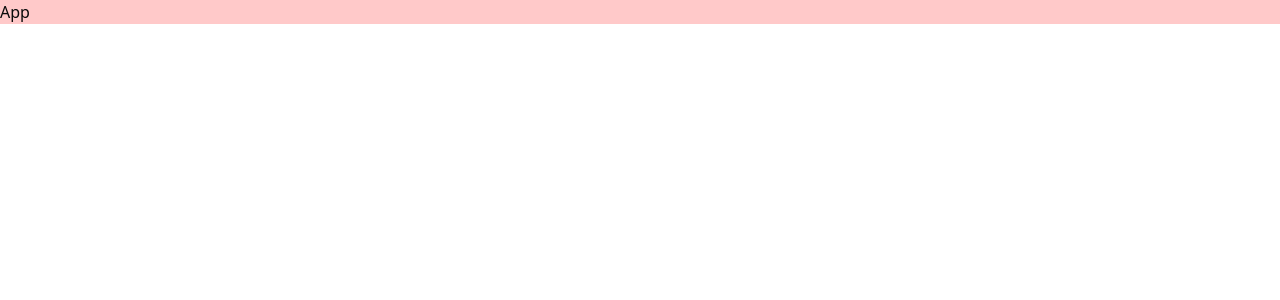
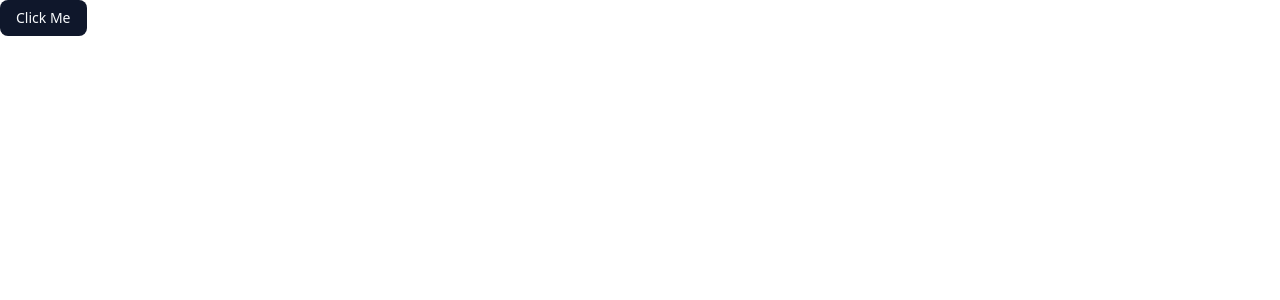
Before and after one commit to Maksudalam1432/job-portal, a React app in the folder frontend/: page / in a window 1280 px wide. Shown: the top 300 px of the page. Built offline with nearby package versions, Linux system fonts and the light colour scheme; the HTML template or start-up script is replaced by a standard one.

Commit message:
frontend setup

```diff
--- a/frontend/jsconfig.json
+++ b/frontend/jsconfig.json
@@ -1,12 +1,8 @@
 {
   "compilerOptions": {
-    // ...
     "baseUrl": ".",
     "paths": {
-      "@/*": [
-        "./src/*"
-      ]
+      "@/*": ["src/*"]
     }
-    // ...
   }
 }
--- a/frontend/src/App.jsx
+++ b/frontend/src/App.jsx
@@ -1,9 +1,5 @@
-import React from 'react'
+import { Button } from "@/components/ui/button";
 
-function App() {
-  return (
-    <div className='bg-red-200'>App</div>
-  )
+export default function App() {
+  return <Button  >Click Me</Button>;
 }
-
-export default App
--- a/frontend/src/index.css
+++ b/frontend/src/index.css
@@ -44,70 +44,70 @@
 :root {
   --radius: 0.625rem;
   --background: oklch(1 0 0);
-  --foreground: oklch(0.145 0 0);
+  --foreground: oklch(0.129 0.042 264.695);
   --card: oklch(1 0 0);
-  --card-foreground: oklch(0.145 0 0);
+  --card-foreground: oklch(0.129 0.042 264.695);
   --popover: oklch(1 0 0);
-  --popover-foreground: oklch(0.145 0 0);
-  --primary: oklch(0.205 0 0);
-  --primary-foreground: oklch(0.985 0 0);
-  --secondary: oklch(0.97 0 0);
-  --secondary-foreground: oklch(0.205 0 0);
-  --muted: oklch(0.97 0 0);
-  --muted-foreground: oklch(0.556 0 0);
-  --accent: oklch(0.97 0 0);
-  --accent-foreground: oklch(0.205 0 0);
+  --popover-foreground: oklch(0.129 0.042 264.695);
+  --primary: oklch(0.208 0.042 265.755);
+  --primary-foreground: oklch(0.984 0.003 247.858);
+  --secondary: oklch(0.968 0.007 247.896);
+  --secondary-foreground: oklch(0.208 0.042 265.755);
+  --muted: oklch(0.968 0.007 247.896);
+  --muted-foreground: oklch(0.554 0.046 257.417);
+  --accent: oklch(0.968 0.007 247.896);
+  --accent-foreground: oklch(0.208 0.042 265.755);
   --destructive: oklch(0.577 0.245 27.325);
-  --border: oklch(0.922 0 0);
-  --input: oklch(0.922 0 0);
-  --ring: oklch(0.708 0 0);
+  --border: oklch(0.929 0.013 255.508);
+  --input: oklch(0.929 0.013 255.508);
+  --ring: oklch(0.704 0.04 256.788);
   --chart-1: oklch(0.646 0.222 41.116);
   --chart-2: oklch(0.6 0.118 184.704);
   --chart-3: oklch(0.398 0.07 227.392);
   --chart-4: oklch(0.828 0.189 84.429);
   --chart-5: oklch(0.769 0.188 70.08);
-  --sidebar: oklch(0.985 0 0);
-  --sidebar-foreground: oklch(0.145 0 0);
-  --sidebar-primary: oklch(0.205 0 0);
-  --sidebar-primary-foreground: oklch(0.985 0 0);
-  --sidebar-accent: oklch(0.97 0 0);
-  --sidebar-accent-foreground: oklch(0.205 0 0);
-  --sidebar-border: oklch(0.922 0 0);
-  --sidebar-ring: oklch(0.708 0 0);
+  --sidebar: oklch(0.984 0.003 247.858);
+  --sidebar-foreground: oklch(0.129 0.042 264.695);
+  --sidebar-primary: oklch(0.208 0.042 265.755);
+  --sidebar-primary-foreground: oklch(0.984 0.003 247.858);
+  --sidebar-accent: oklch(0.968 0.007 247.896);
+  --sidebar-accent-foreground: oklch(0.208 0.042 265.755);
+  --sidebar-border: oklch(0.929 0.013 255.508);
+  --sidebar-ring: oklch(0.704 0.04 256.788);
 }
 
 .dark {
-  --background: oklch(0.145 0 0);
-  --foreground: oklch(0.985 0 0);
-  --card: oklch(0.205 0 0);
-  --card-foreground: oklch(0.985 0 0);
-  --popover: oklch(0.205 0 0);
-  --popover-foreground: oklch(0.985 0 0);
-  --primary: oklch(0.922 0 0);
-  --primary-foreground: oklch(0.205 0 0);
-  --secondary: oklch(0.269 0 0);
-  --secondary-foreground: oklch(0.985 0 0);
-  --muted: oklch(0.269 0 0);
-  --muted-foreground: oklch(0.708 0 0);
-  --accent: oklch(0.269 0 0);
-  --accent-foreground: oklch(0.985 0 0);
+  --background: oklch(0.129 0.042 264.695);
+  --foreground: oklch(0.984 0.003 247.858);
+  --card: oklch(0.208 0.042 265.755);
+  --card-foreground: oklch(0.984 0.003 247.858);
+  --popover: oklch(0.208 0.042 265.755);
+  --popover-foreground: oklch(0.984 0.003 247.858);
+  --primary: oklch(0.929 0.013 255.508);
+  --primary-foreground: oklch(0.208 0.042 265.755);
+  --secondary: oklch(0.279 0.041 260.031);
+  --secondary-foreground: oklch(0.984 0.003 247.858);
+  --muted: oklch(0.279 0.041 260.031);
+  --muted-foreground: oklch(0.704 0.04 256.788);
+  --accent: oklch(0.279 0.041 260.031);
+  --accent-foreground: oklch(0.984 0.003 247.858);
   --destructive: oklch(0.704 0.191 22.216);
   --border: oklch(1 0 0 / 10%);
   --input: oklch(1 0 0 / 15%);
-  --ring: oklch(0.556 0 0);
+  --ring: oklch(0.551 0.027 264.364);
   --chart-1: oklch(0.488 0.243 264.376);
   --chart-2: oklch(0.696 0.17 162.48);
   --chart-3: oklch(0.769 0.188 70.08);
   --chart-4: oklch(0.627 0.265 303.9);
   --chart-5: oklch(0.645 0.246 16.439);
-  --sidebar: oklch(0.205 0 0);
-  --sidebar-foreground: oklch(0.985 0 0);
+  --sidebar: oklch(0.208 0.042 265.755);
+  --sidebar-foreground: oklch(0.984 0.003 247.858);
   --sidebar-primary: oklch(0.488 0.243 264.376);
-  --sidebar-primary-foreground: oklch(0.985 0 0);
-  --sidebar-accent: oklch(0.269 0 0);
-  --sidebar-accent-foreground: oklch(0.985 0 0);
+  --sidebar-primary-foreground: oklch(0.984 0.003 247.858);
+  --sidebar-accent: oklch(0.279 0.041 260.031);
+  --sidebar-accent-foreground: oklch(0.984 0.003 247.858);
   --sidebar-border: oklch(1 0 0 / 10%);
-  --sidebar-ring: oklch(0.556 0 0);
+  --sidebar-ring: oklch(0.551 0.027 264.364);
 }
 
 @layer base {
--- a/frontend/vite.config.js
+++ b/frontend/vite.config.js
@@ -1,14 +1,17 @@
-import path from "path"
-import tailwindcss from "@tailwindcss/vite"
-import react from "@vitejs/plugin-react"
-import { defineConfig } from "vite"
+import { fileURLToPath } from "url";
+import path from "path";
+import { defineConfig } from "vite";
+import react from "@vitejs/plugin-react";
+import tailwindcss from "@tailwindcss/vite";
 
-// https://vite.dev/config/
+const __filename = fileURLToPath(import.meta.url);
+const __dirname = path.dirname(__filename);
+
 export default defineConfig({
-  plugins: [react(), tailwindcss()],
+  plugins: [react(),tailwindcss()],
   resolve: {
     alias: {
       "@": path.resolve(__dirname, "./src"),
     },
   },
-})
+});
```
Also changed, not shown: frontend/package.json (+12 -12 lines), frontend/components.json, 2 other files (tests, documents, lock files or other folders).
